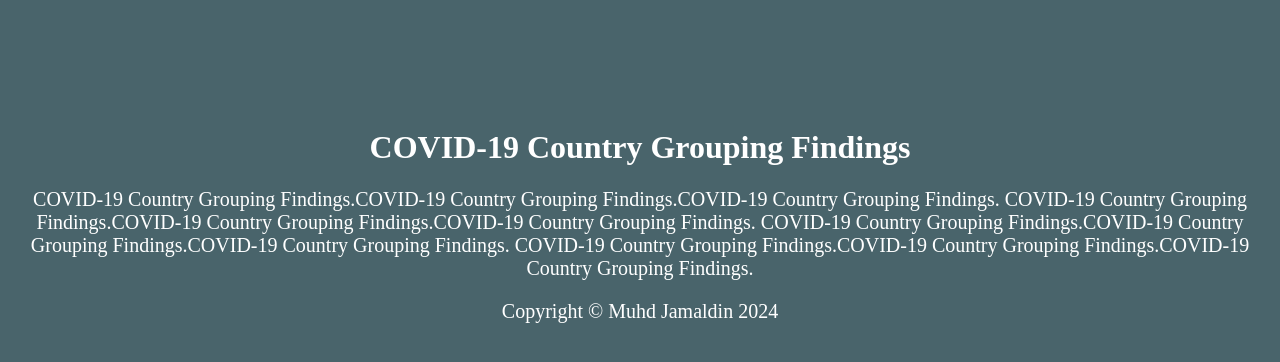
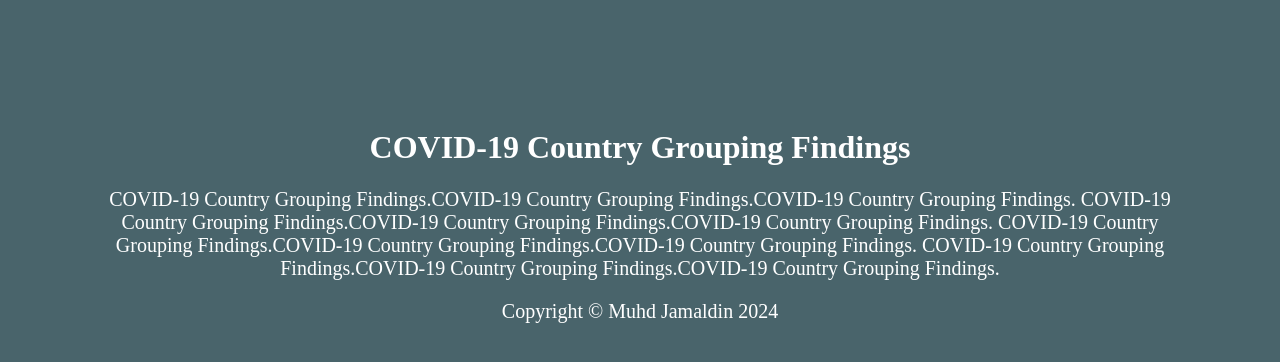
Before and after one commit to Md-Khid/Md-Khid, a Jekyll site: the page findings/1.html, which Jekyll copies as it is, in a window 1280 px wide. Shown: the top 362 px of the page. Built offline with Jekyll 4.4.1, drawn with Linux system fonts in a browser that asks for light colours.

Commit message:
Update 1.html

```diff
--- a/findings/1.html
+++ b/findings/1.html
@@ -19,8 +19,8 @@
         .container p {
             font-size: 20px; /* Increase font size for main content */
             text-align: center; /* Center align the paragraph */
-            margin-left: 20px; /* Add margin on the left side */
-            margin-right: 20px; /* Add margin on the right side */
+            margin-left: 100px; /* Add margin on the left side */
+            margin-right: 100px; /* Add margin on the right side */
         }
     </style>
 </head>
```
